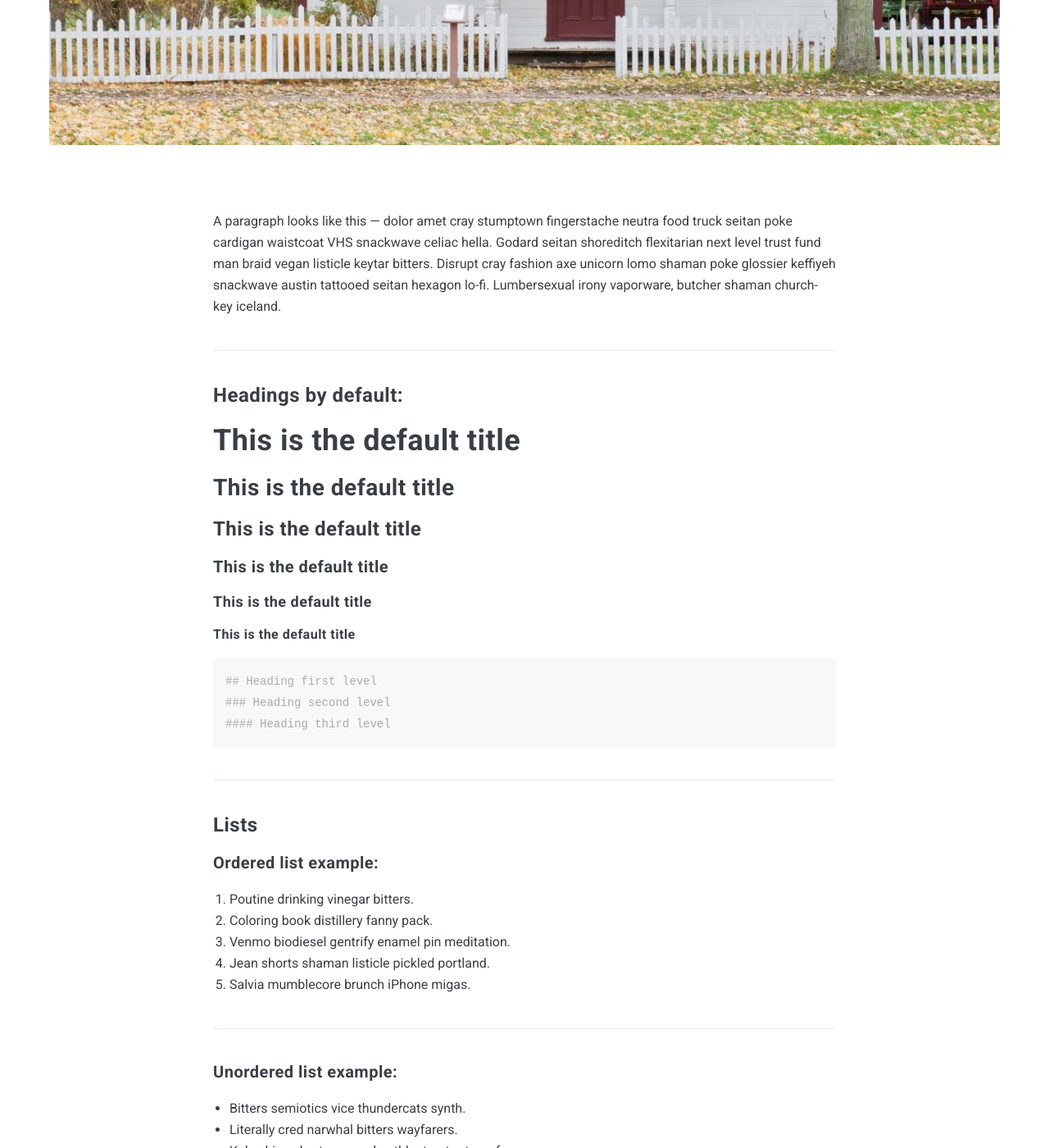
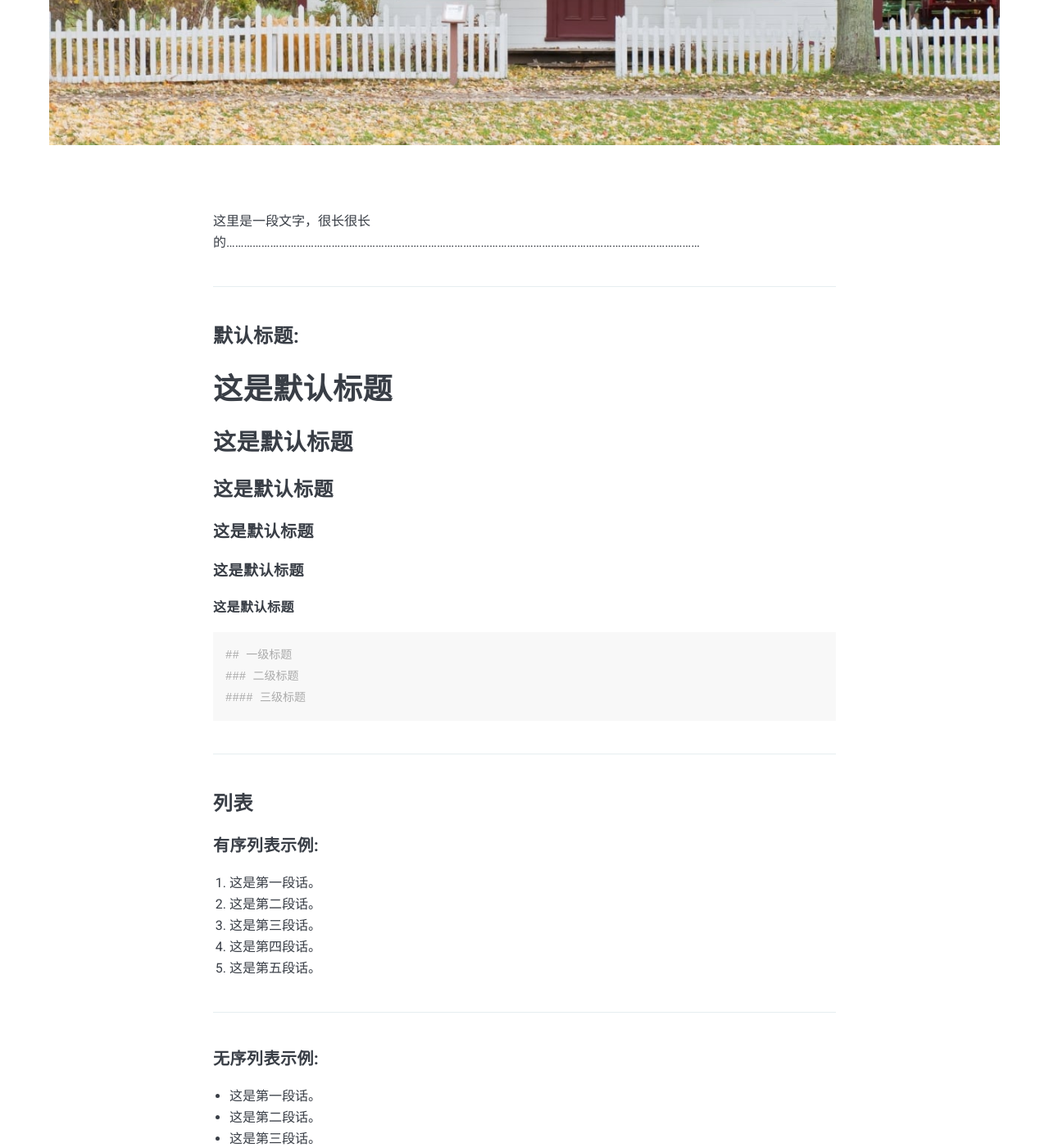
Before and after one commit to huangpengju/huangpengju.github.io, a Jekyll site: the page built from _pages/styleguide.md, in a window 1280 px wide and 1400 px high, scrolled down 734 px. Shown: the whole window at 82% size. Built offline with Jekyll 4.4.1, drawn with Linux system fonts in a browser that asks for light colours; nearby versions of some CDN libraries; some of the changed text lies outside the part shown.

Commit message:
修改了信息

```diff
--- a/_config.yml
+++ b/_config.yml
@@ -1,4 +1,4 @@
-baseurl: "/huangpengju" # the subpath of your site, e.g. /blog
+baseurl: "" # the subpath of your site, e.g. /blog
 url: "" # the base hostname & protocol for your site, e.g. http://example.com
 
 
--- a/_pages/styleguide.md
+++ b/_pages/styleguide.md
@@ -1,68 +1,68 @@
 ---
 layout: page
-title: Style Guide
+title: 样式指南
 permalink: /styleguide/
 image: 08.jpg
 ---
 
-A paragraph looks like this — dolor amet cray stumptown fingerstache neutra food truck seitan poke cardigan waistcoat VHS snackwave celiac hella. Godard seitan shoreditch flexitarian next level trust fund man braid vegan listicle keytar bitters. Disrupt cray fashion axe unicorn lomo shaman poke glossier keffiyeh snackwave austin tattooed seitan hexagon lo-fi. Lumbersexual irony vaporware, butcher shaman church-key iceland.
+这里是一段文字，很长很长的………………………………………………………………………………………………………………………………………………
 
 ***
 
-### Headings by default:
+### 默认标题:
 
-# This is the default title
-## This is the default title
-### This is the default title
-#### This is the default title
-##### This is the default title
-###### This is the default title
+# 这是默认标题
+## 这是默认标题
+### 这是默认标题
+#### 这是默认标题
+##### 这是默认标题
+###### 这是默认标题
 
 {% highlight markdown %}
-## Heading first level
-### Heading second level
-#### Heading third level
+## 一级标题
+### 二级标题
+#### 三级标题
 {% endhighlight %}
 
 ***
 
-### Lists
+### 列表
 
-#### Ordered list example:
+#### 有序列表示例:
 
-1. Poutine drinking vinegar bitters.
-2. Coloring book distillery fanny pack.
-3. Venmo biodiesel gentrify enamel pin meditation.
-4. Jean shorts shaman listicle pickled portland.
-5. Salvia mumblecore brunch iPhone migas.
+1. 这是第一段话。
+2. 这是第二段话。
+3. 这是第三段话。
+4. 这是第四段话。
+5. 这是第五段话。
 
 ***
 
-#### Unordered list example:
+#### 无序列表示例:
 
-* Bitters semiotics vice thundercats synth.
-* Literally cred narwhal bitters wayfarers.
-* Kale chips chartreuse paleo tbh street art marfa.
-* Mlkshk polaroid sriracha brooklyn.
-* Pug you probably haven't heard of them air plant man bun.
+* 这是第一段话。
+* 这是第二段话。
+* 这是第三段话。
+* 这是第四段话。
+* 这是第五段话。
 
 {% highlight markdown %}
-1. Order list item 1
-2. Order list item 1
+1. 订单列表项目 1
+2. 订单列表项目 1
 
-* Unordered list item 1
-* Unordered list item 2
+* 未排序列表项目 1
+* 未排序列表项目 2
 {% endhighlight %}
 
 ***
 
-### Quotes
+### 引用
 
-> Coming together is a beginning; keeping together is progress; working together is success. — Edward Everett Hale
+> 这里是名言警句
 
 ***
 
-### Syntax Highlighter
+### 语法 标记
 
 {% highlight js %}
   $('.top').click(function () {
@@ -79,13 +79,13 @@ A paragraph looks like this — dolor amet cray stumptown fingerstache neutra fo
 
 ***
 
-### Videos
+### 视频
 
-<iframe src="https://www.youtube.com/embed/iWowJBRMtpc" frameborder="0" allowfullscreen></iframe>
+<iframe src="https://haokan.baidu.com/v?vid=8116644409163308989&" frameborder="0" allowfullscreen></iframe>
 
 ***
 
-### Images
+### 图片
 
 ![]({{site.baseurl}}/images/09.jpg)
 *Backyard*
```
Also changed, not shown: _pages/about.md (+8 -9 lines), 1 other file.
